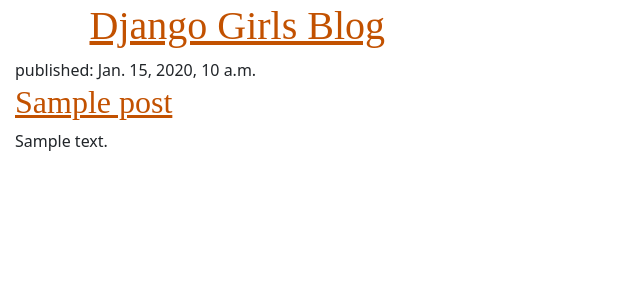
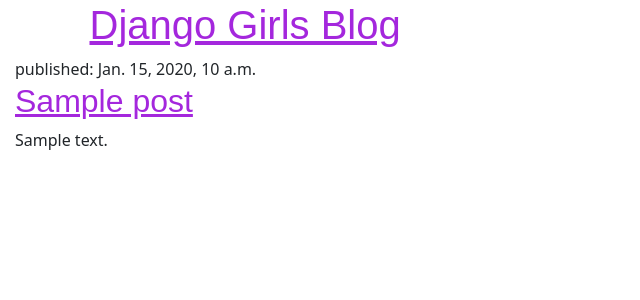
Before and after one commit to CodeMonkey317/my-first-blog, a Django app: page / in a window 1280 px wide. Shown: the top 300 px of the page, without its empty margins (0-640 px from the left). Run offline with Django 4.2, Linux system fonts and the light colour scheme; tables that the repository leaves empty hold one stand-in row (values such as "Sample post").

Commit message:
millionth commit

```diff
--- a/blog/static/css/blog.css
+++ b/blog/static/css/blog.css
@@ -1,8 +1,8 @@
 
 
 h1 a, h2 a {
-    color: #C25100;
-    font-family: 'Lobster';
+    color: #a427dd;
+    font-family: 'Arial';
 }
 body {
     padding-left: 15px;
```
